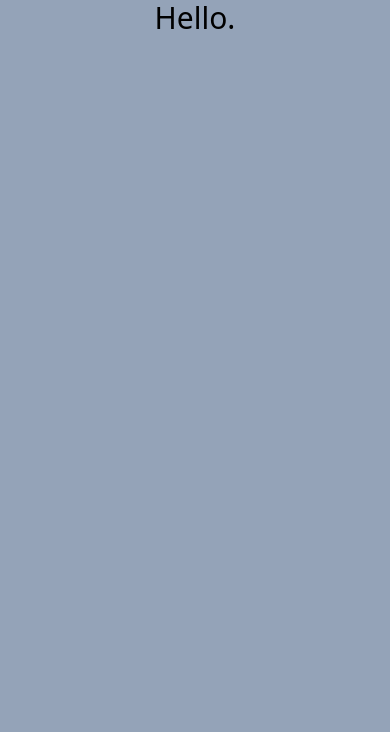
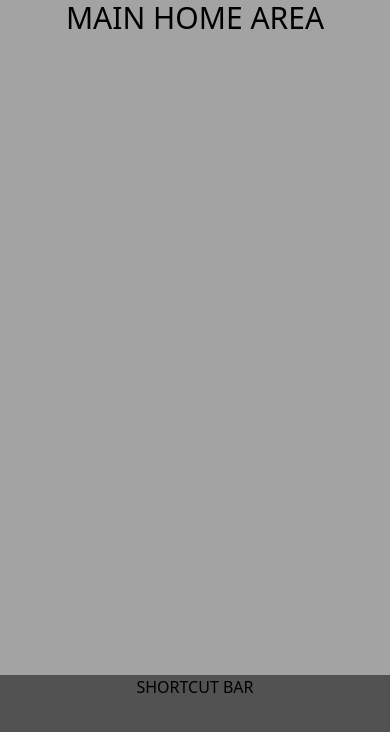
Before and after one commit to chelseadagger-fc/ars.phone, a React (Vite) app: page / in a window 390 px wide. Shown: the top 732 px of the page. Built offline with nearby package versions, Linux system fonts and the light colour scheme.

Commit message:
created 'current screen' portal to phone apps; began prelim layouts; created component folder structure

```diff
--- a/src/App.tsx
+++ b/src/App.tsx
@@ -1,14 +1,13 @@
 import './App.css'
-import ShortcutBar from './components/ShortcutBar'
-import StatusBar from './components/StatusBar'
+import PushNotification from './components/PushNotification'
+import CurrentScreen from './components/CurrentScreen'
 
 export default function App() {
 
   return (
       <div className="h-dvh w-dvw bg-slate-400">
-        <StatusBar />
-          <p className="text-3xl text-black-700">Hello.</p>
-        <ShortcutBar />
+        <PushNotification />
+        <CurrentScreen />
       </div>
   )
 }
--- /dev/null
+++ b/src/components/ContactsScreen/Contacts.tsx
@@ -0,0 +1,8 @@
+export default function Contacts() {
+
+    return(
+        <div className="h-dvh">
+            <p>CONTACTS</p>
+        </div>
+    )
+}
--- /dev/null
+++ b/src/components/CurrentScreen.tsx
@@ -0,0 +1,17 @@
+import React from "react"
+import HomeScreen from "./HomeScreen/HomeScreen"
+import Contacts from "./ContactsScreen/Contacts"
+
+export default function CurrentScreen() {
+
+    const [activeScreen, setActiveScreen] = React.useState('home')
+
+    const showActiveScreen = (activeScreen === 'home' ? (<HomeScreen />) :
+        activeScreen === 'contacts' ? (<Contacts />) : null )
+
+    return(
+        <div>
+            {showActiveScreen}
+        </div>
+    )
+}
--- /dev/null
+++ b/src/components/HomeScreen/HomeScreen.tsx
@@ -0,0 +1,13 @@
+import MainHomeArea from "./MainHomeArea";
+import ShortcutBar from "./ShortcutBar";
+
+export default function HomeScreen() {
+
+    return(
+        <div className="h-dvh">
+            <MainHomeArea />
+            <ShortcutBar />
+        </div>
+
+    )
+}
--- /dev/null
+++ b/src/components/HomeScreen/MainHomeArea.tsx
@@ -0,0 +1,8 @@
+export default function MainHomeArea() {
+
+    return(
+          <div className="h-4/5 bg-neutral-400">
+            <p className="text-3xl text-black-700">MAIN HOME AREA</p>
+          </div>
+    )
+}
--- /dev/null
+++ b/src/components/HomeScreen/ShortcutBar.tsx
@@ -0,0 +1,8 @@
+export default function ShortcutBar() {
+
+    return(
+        <div className="bg-neutral-600 h-1/5">
+            <p>SHORTCUT BAR</p>
+        </div>
+    )
+}
--- a/src/components/ShortcutBar.tsx
+++ b/src/components/PushNotification.tsx
@@ -1,4 +1,4 @@
-export default function ShortcutBar() {
+export default function PushNotification() {
 
     return(
         <>
```
Also changed, not shown: src/components/StatusBar.tsx (deleted, +0 -7 lines).
